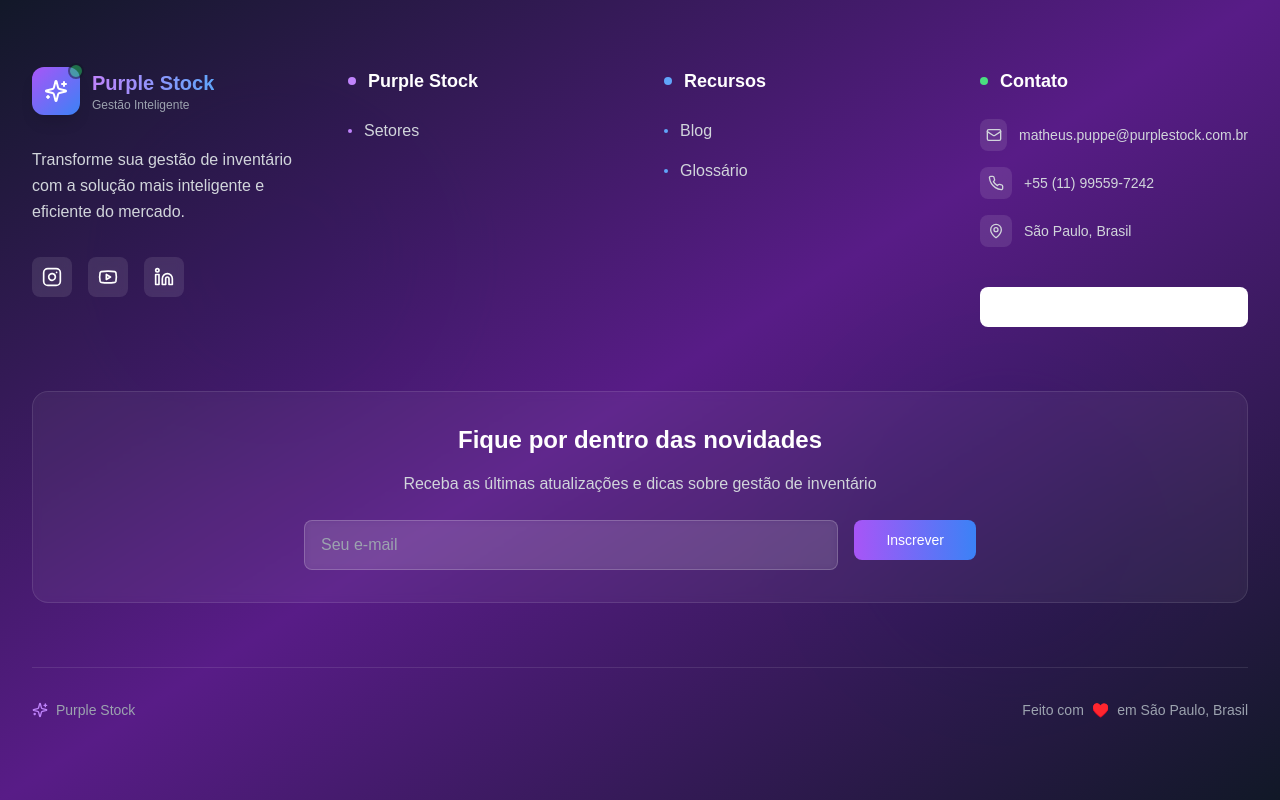
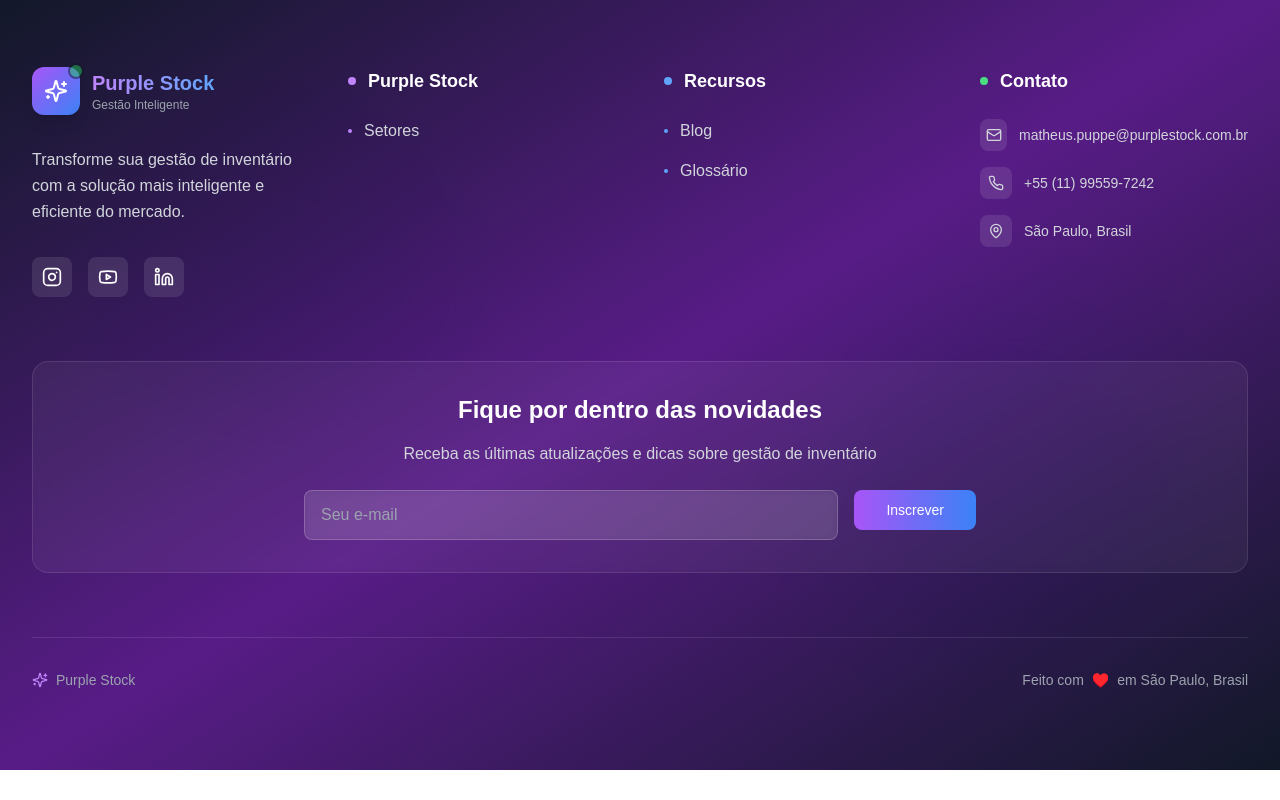
Before and after one commit to Purple-Stock/new_lp, a Next.js app: page / in a window 1280 px wide. Shown: the part 10852-11652 px from the top of the page. After the commit the page ends 11622 px from the top, so only its background shows below. Built offline with nearby package versions, Linux system fonts and the light colour scheme.

Commit message:
Remove language toggle button from footer component to streamline UI and improve user experience.

```diff
--- a/components/footer.tsx
+++ b/components/footer.tsx
@@ -164,20 +164,7 @@ export function Footer() {
               ))}
             </div>
 
-            <div className="pt-4">
-              <Button
-                variant="outline"
-                className="w-full border-white/20 hover:border-white/40 hover:bg-white/10 transition-all duration-200 rounded-lg px-4 py-2 text-white"
-                onClick={() => {
-                  if (language === "pt") setLanguage("en");
-                  else if (language === "en") setLanguage("fr");
-                  else setLanguage("pt");
-                }}
-              >
-                <Globe className="h-4 w-4 mr-2" />
-                {language === "pt" ? "Português" : language === "en" ? "English" : "Français"}
-              </Button>
-            </div>
+
           </div>
         </div>
 
```
